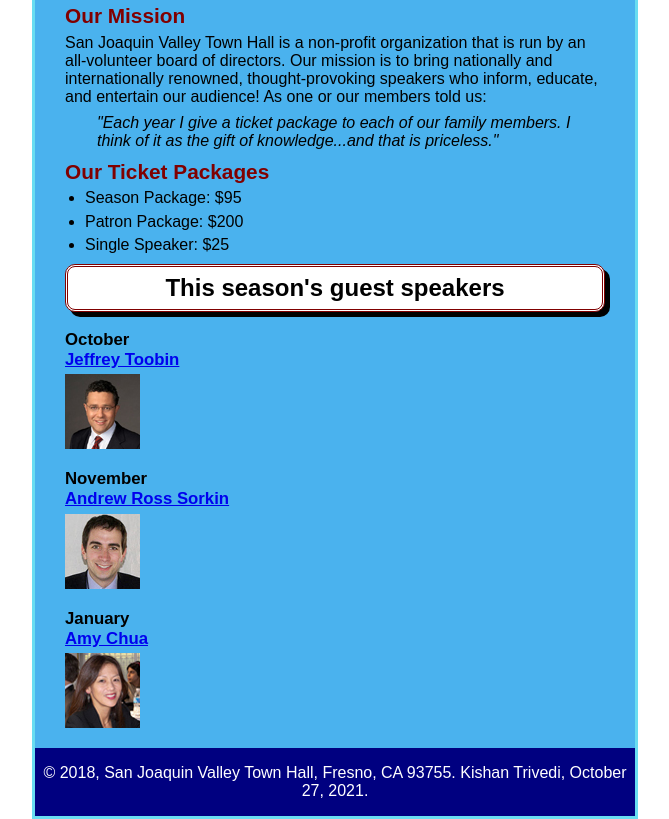
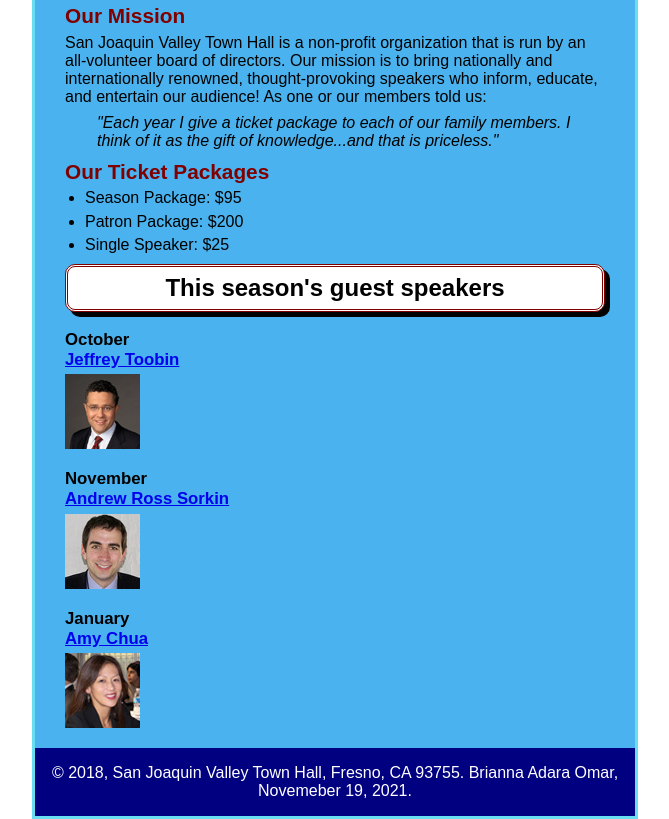
Before and after one commit to bomar288/A11, a plain HTML site: page index.html in a window 1280 px wide. Shown: the part 129-948 px from the top of the page, without its empty margins (305-974 px from the left). Drawn offline with Linux system fonts and the light colour scheme.

Commit message:
Update index.html

```diff
--- a/index.html
+++ b/index.html
@@ -43,7 +43,7 @@
 
 	</main>
 	<footer>
-		<p>&copy 2018, San Joaquin Valley Town Hall, Fresno, CA 93755. Kishan Trivedi, October 27, 2021.</p>
+		<p>&copy 2018, San Joaquin Valley Town Hall, Fresno, CA 93755. Brianna Adara Omar, Novemeber 19, 2021.</p>
 	</footer>
 </body>
 </html>
```
